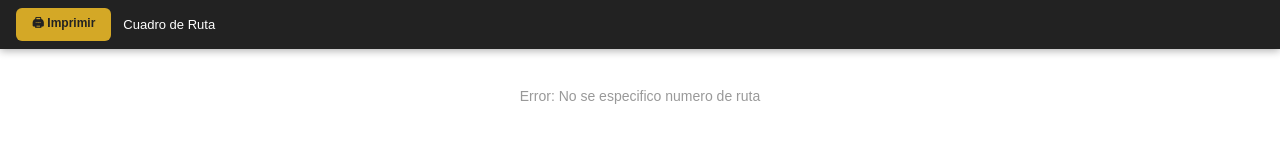
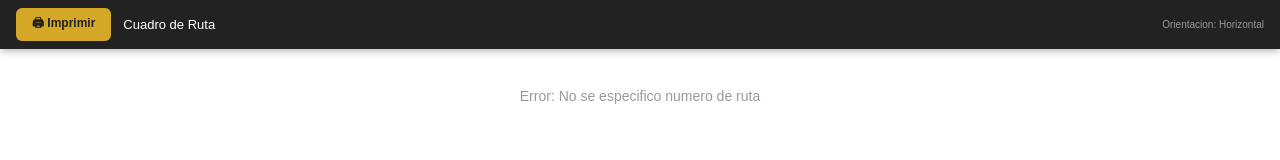
Before and after one commit to pedromoralesferco/picking-por-producto, a website: page public/cuadro-ruta-print.html in a window 1280 px wide. Drawn offline with Linux system fonts and the light colour scheme.

Commit message:
Safari landscape workaround — min-width forces horizontal fit
Safari ignores @page size:landscape, so set min-width on body
to make content naturally fit landscape. Added orientation hint.

Co-Authored-By: Claude Opus 4.6 <noreply@anthropic.com>

```diff
--- a/public/cuadro-ruta-print.html
+++ b/public/cuadro-ruta-print.html
@@ -15,6 +15,7 @@
             font-size: 10px;
             color: #000;
             padding: 6mm;
+            min-width: 900px;
         }
 
         /* ── Header: logo left, date right ── */
@@ -181,6 +182,7 @@
     <div class="toolbar">
         <button onclick="window.print()">&#128424; Imprimir</button>
         <span id="toolbarTitle">Cuadro de Ruta</span>
+        <span style="font-size:10px;color:#999;margin-left:auto">Orientacion: Horizontal</span>
     </div>
 
     <div id="content">
```
